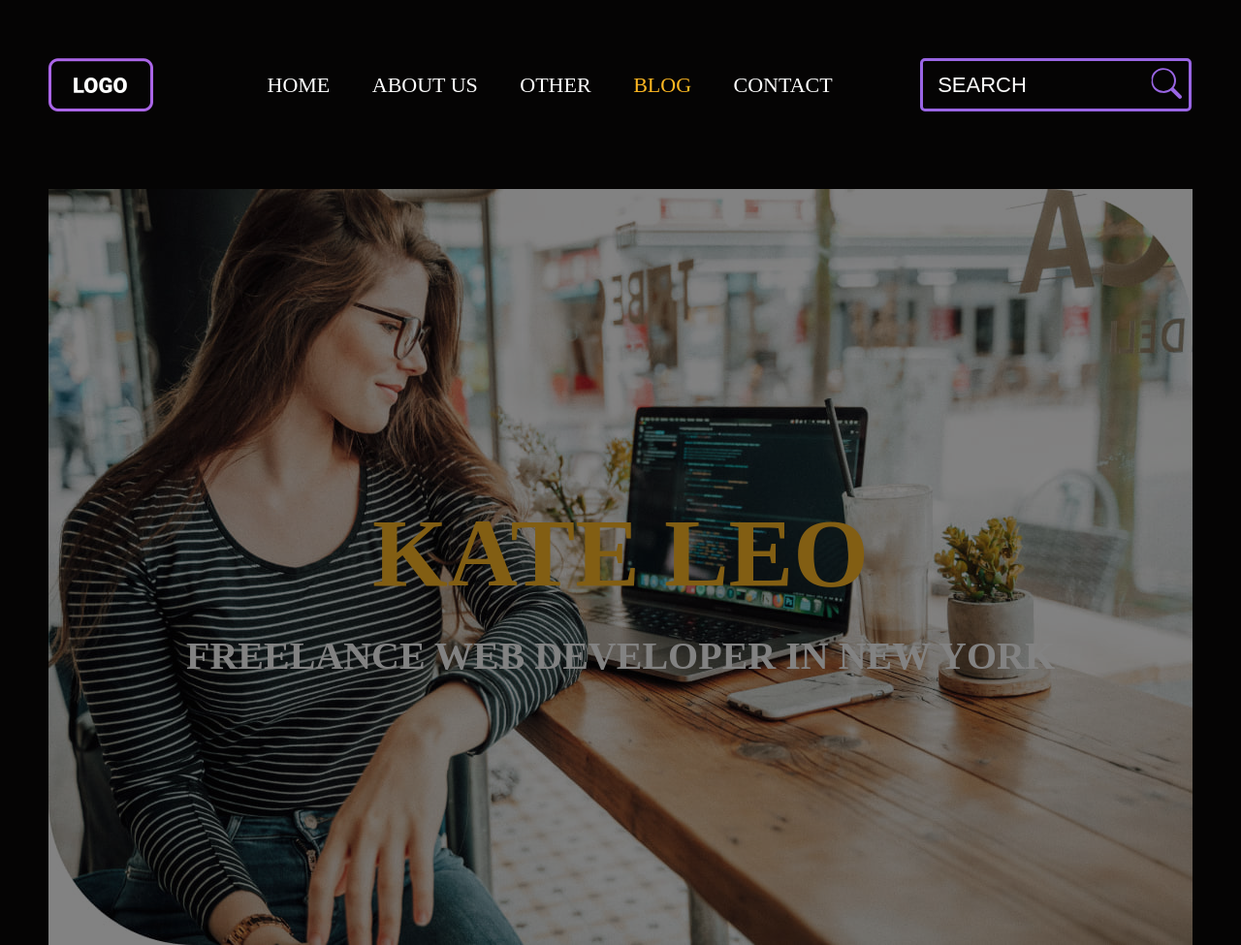
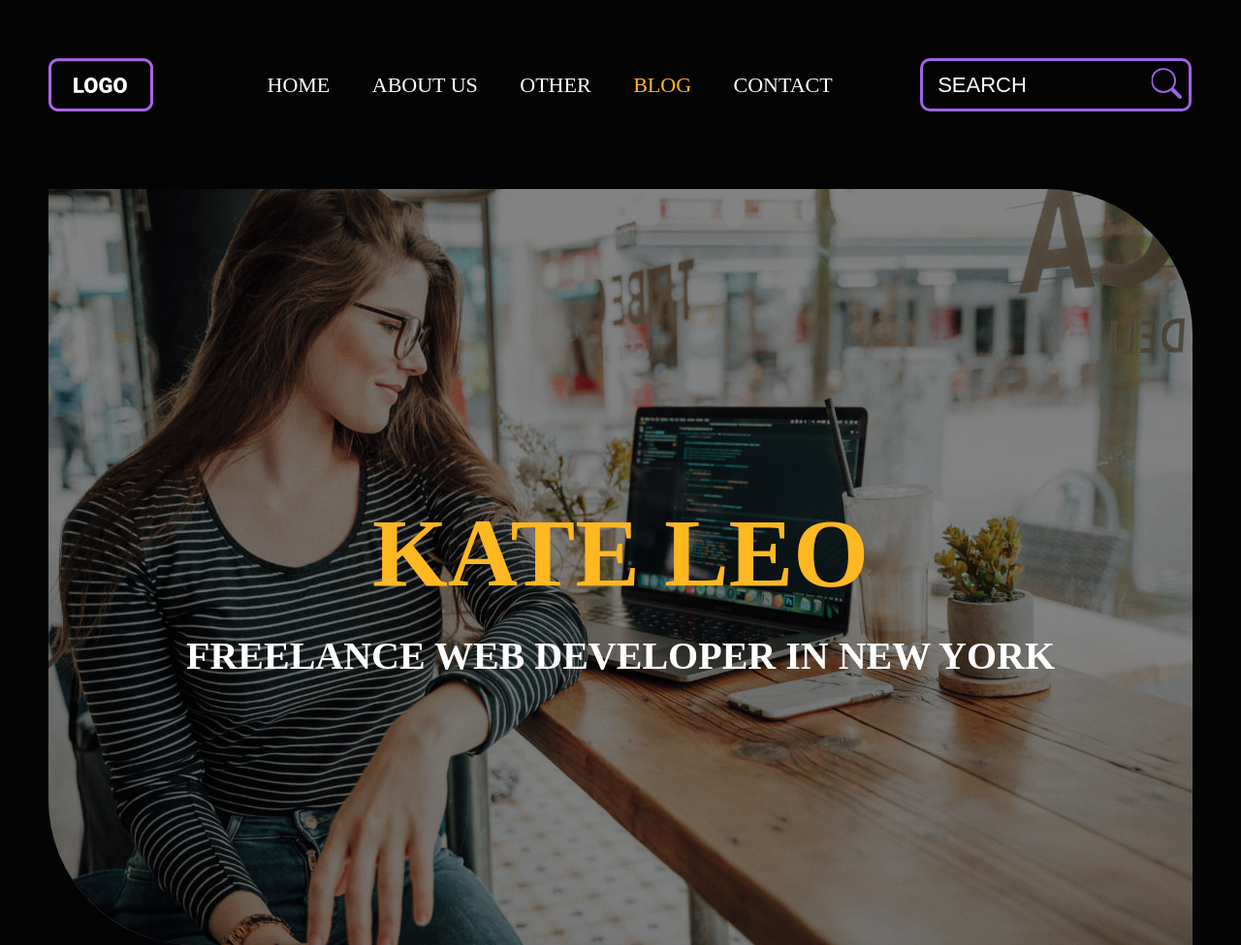
Before and after one commit to oneight15/portfolio, a plain HTML site: page index.html in a window 1280 px wide. Shown: the whole page at 97% size. Drawn offline with Linux system fonts and the light colour scheme.

Commit message:
feat: corect styles

```diff
--- a/style.css
+++ b/style.css
@@ -23,27 +23,23 @@ body {
 .navigation {
     font-size: 22px;
     line-height: 22px;
-
 }
 
 .logo {
     display: inline-block;
     vertical-align: middle;
     margin-right: 112px;
-
 }
 
 .navigation-list {
     display: inline-block;
     vertical-align: middle;
     list-style: none;
-
 }
 
 .navigation-item {
     display: inline-block;
     margin-right: 38px;
-
 }
 
 .navigation-item:nth-child(4) {
@@ -64,7 +60,7 @@ body {
     padding-left: 15px;
     background-color: transparent;
     border: 3px solid #9965e3;
-    border-radius: 5px;
+    border-radius: 10px;
     margin-left: 47px;
     width: 280px;
     height: 55px;
@@ -88,11 +84,21 @@ body {
 }
 
 .hero-wrapper {
+    position: relative;
+    height: 780px;
+}
+
+.hero-wrapper::after {
+    content: "";
     background-image: url("image/hero.jpg");
-    background-size: contain;
-    background-repeat: no-repeat;
-    height: 780px;
+    border-radius: 0 150px;
     opacity: 0.5;
+    position: absolute;
+    top: 0;
+    bottom: 0;
+    left: 0;
+    right: 0;
+    z-index: -1;
 }
 
 .hero-title {
```
